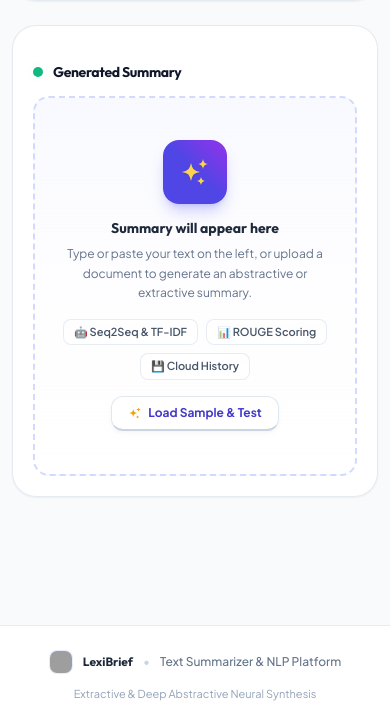
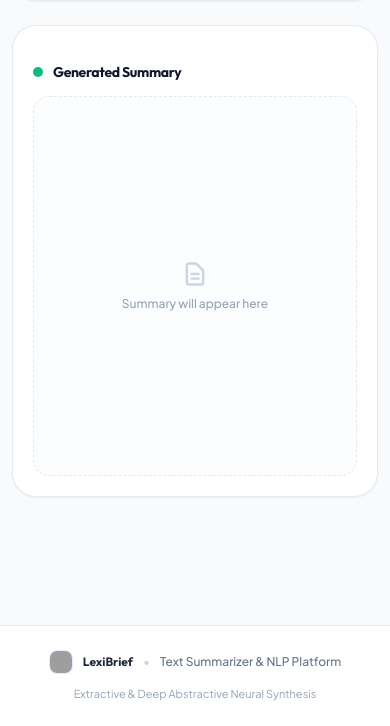
Before and after one commit to Abhijeet0848/LexiBrief, a FastAPI app: page / in a window 390 px wide. Shown: the part 902-1628 px from the top of the page. Run offline with FastAPI, Linux system fonts and the light colour scheme; data that the repository does not hold is empty; some libraries are stand-ins or nearby versions; grey boxes are pictures that could not be loaded.

Commit message:
refactor(ui): simplify generated summary placeholder to clean minimalist state

```diff
--- a/templates/index.html
+++ b/templates/index.html
@@ -1082,41 +1082,10 @@
 
                         </div>
                       ) : (
-                        /* AI Studio Empty State Hub */
-                        <div className="h-[380px] sm:h-[430px] min-h-[320px] flex flex-col items-center justify-center text-center p-6 sm:p-8 rounded-2xl border-2 border-dashed border-indigo-200/80 bg-gradient-to-b from-indigo-50/40 via-purple-50/20 to-transparent relative overflow-hidden group/empty hover:border-indigo-400/90 transition-all duration-300">
-                          {/* 3D Animated AI Sparkle Orb */}
-                          <div className="w-16 h-16 rounded-2xl bg-gradient-to-tr from-indigo-600 via-indigo-600 to-purple-600 text-white shadow-lg shadow-indigo-500/30 flex items-center justify-center mb-3.5 transform group-hover/empty:scale-110 group-hover/empty:rotate-6 transition-all duration-300">
-                            <SparklesIcon className="w-8 h-8 text-amber-300 drop-shadow-sm" />
-                          </div>
-
-                          <span className="text-sm sm:text-base font-bold text-slate-800 font-heading">
-                            Summary will appear here
-                          </span>
-                          <p className="text-xs text-slate-500 max-w-xs mt-1.5 leading-relaxed">
-                            Type or paste your text on the left, or upload a document to generate an abstractive or extractive summary.
-                          </p>
-
-                          {/* High-tech feature badges */}
-                          <div className="flex flex-wrap items-center justify-center gap-2 mt-4">
-                            <span className="px-2.5 py-1 rounded-lg bg-white/90 border border-slate-200/80 text-[11px] font-semibold text-slate-600 shadow-2xs">
-                              🤖 Seq2Seq & TF-IDF
-                            </span>
-                            <span className="px-2.5 py-1 rounded-lg bg-white/90 border border-slate-200/80 text-[11px] font-semibold text-slate-600 shadow-2xs">
-                              📊 ROUGE Scoring
-                            </span>
-                            <span className="px-2.5 py-1 rounded-lg bg-white/90 border border-slate-200/80 text-[11px] font-semibold text-slate-600 shadow-2xs">
-                              💾 Cloud History
-                            </span>
-                          </div>
-
-                          {/* 1-Click Load Sample Demo Button */}
-                          <button
-                            onClick={handleLoadSample}
-                            className="btn-3d-secondary mt-4 px-4 py-2 rounded-xl text-xs font-bold text-indigo-700 flex items-center gap-1.5 cursor-pointer shadow-xs"
-                          >
-                            <SparklesIcon className="w-3.5 h-3.5 text-amber-500" />
-                            <span>Load Sample & Test</span>
-                          </button>
+                        /* Clean Minimalist Empty State */
+                        <div className="w-full h-[380px] sm:h-[430px] min-h-[320px] rounded-2xl bg-slate-50/40 border border-dashed border-slate-200/90 flex flex-col items-center justify-center text-center p-6 text-slate-400 select-none">
+                          <DocumentIcon className="w-7 h-7 text-slate-300 mb-2" />
+                          <span className="text-xs text-slate-400 font-medium">Summary will appear here</span>
                         </div>
                       )}
                     </div>
```
